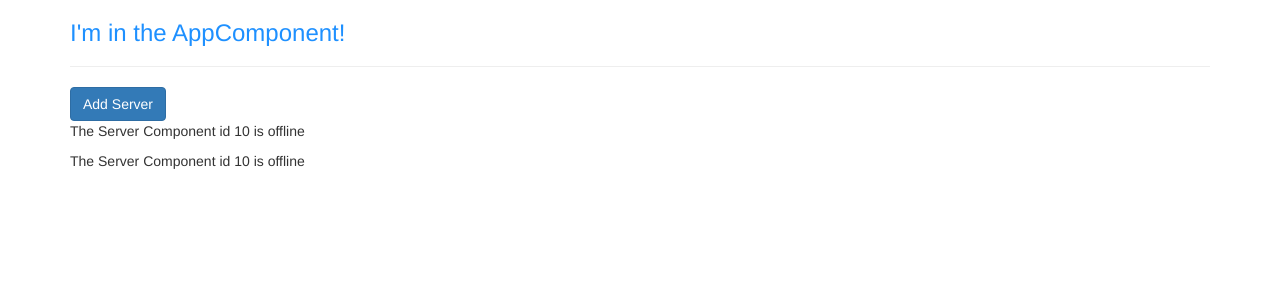
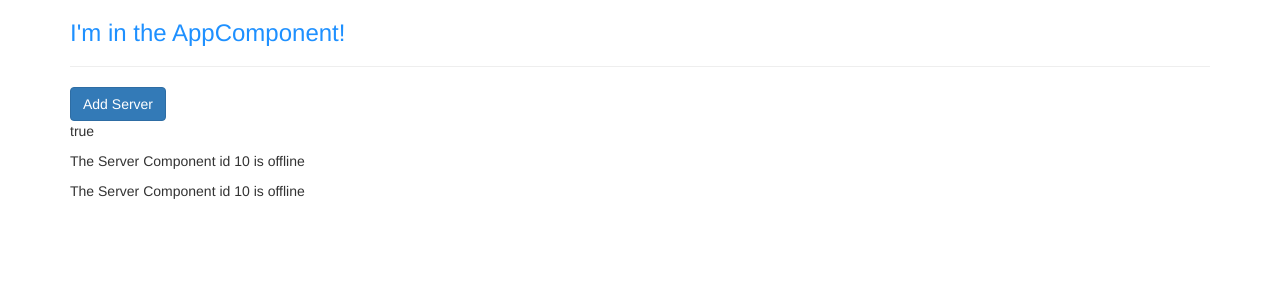
Before and after one commit to Anil5321/angular-components-modules, an Angular app: page / in a window 1280 px wide. Shown: the top 300 px of the page. Built offline with nearby package versions, Linux system fonts and the light colour scheme.

Commit message:
string interpolation replaced by property binding

```diff
--- a/src/app/servers/servers.component.html
+++ b/src/app/servers/servers.component.html
@@ -1,3 +1,4 @@
 <button class="btn btn-primary" [disabled]="!allowNewServer">Add Server</button>
+<p [innerText]="allowNewServer"></p>
 <app-server></app-server>
 <app-server></app-server>
```
